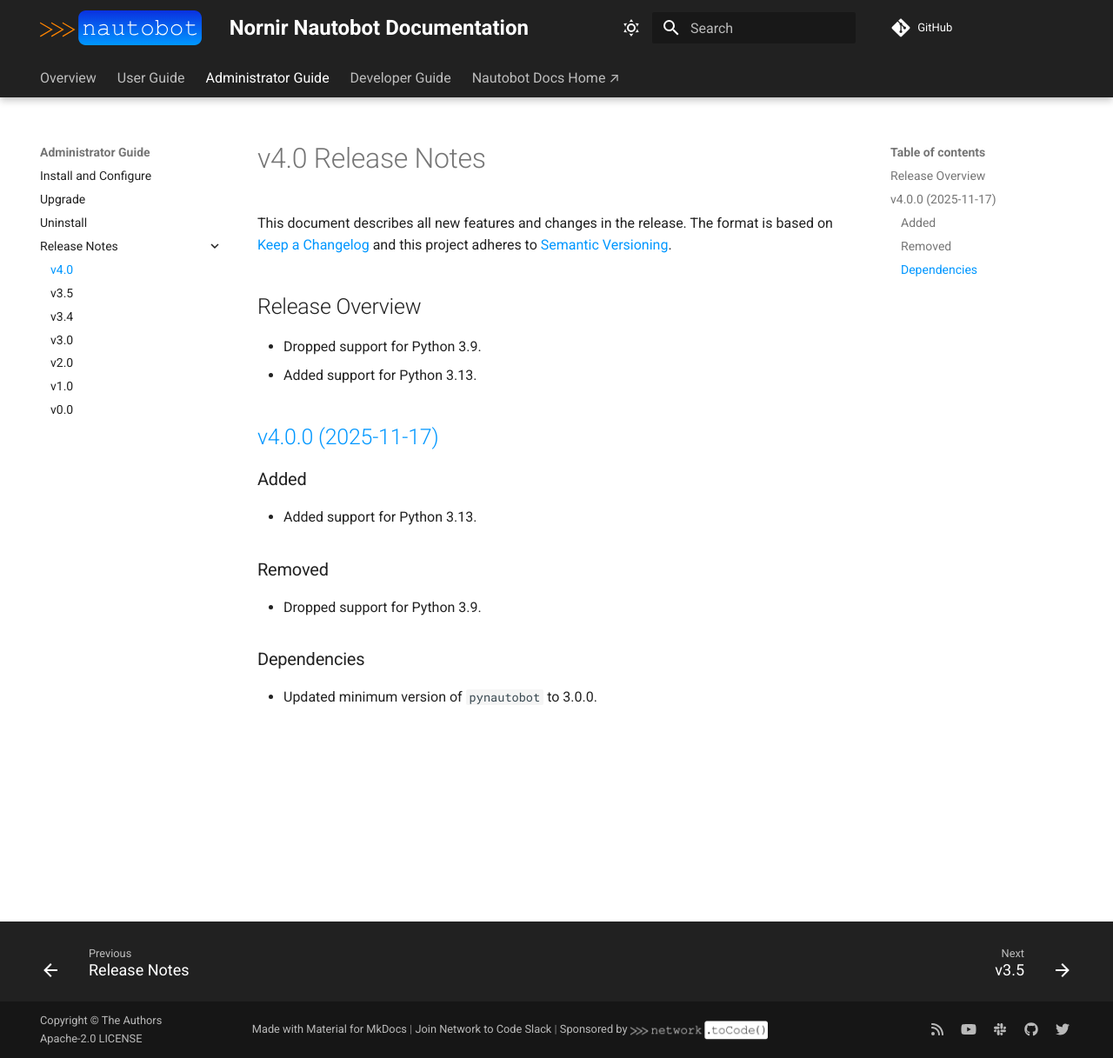
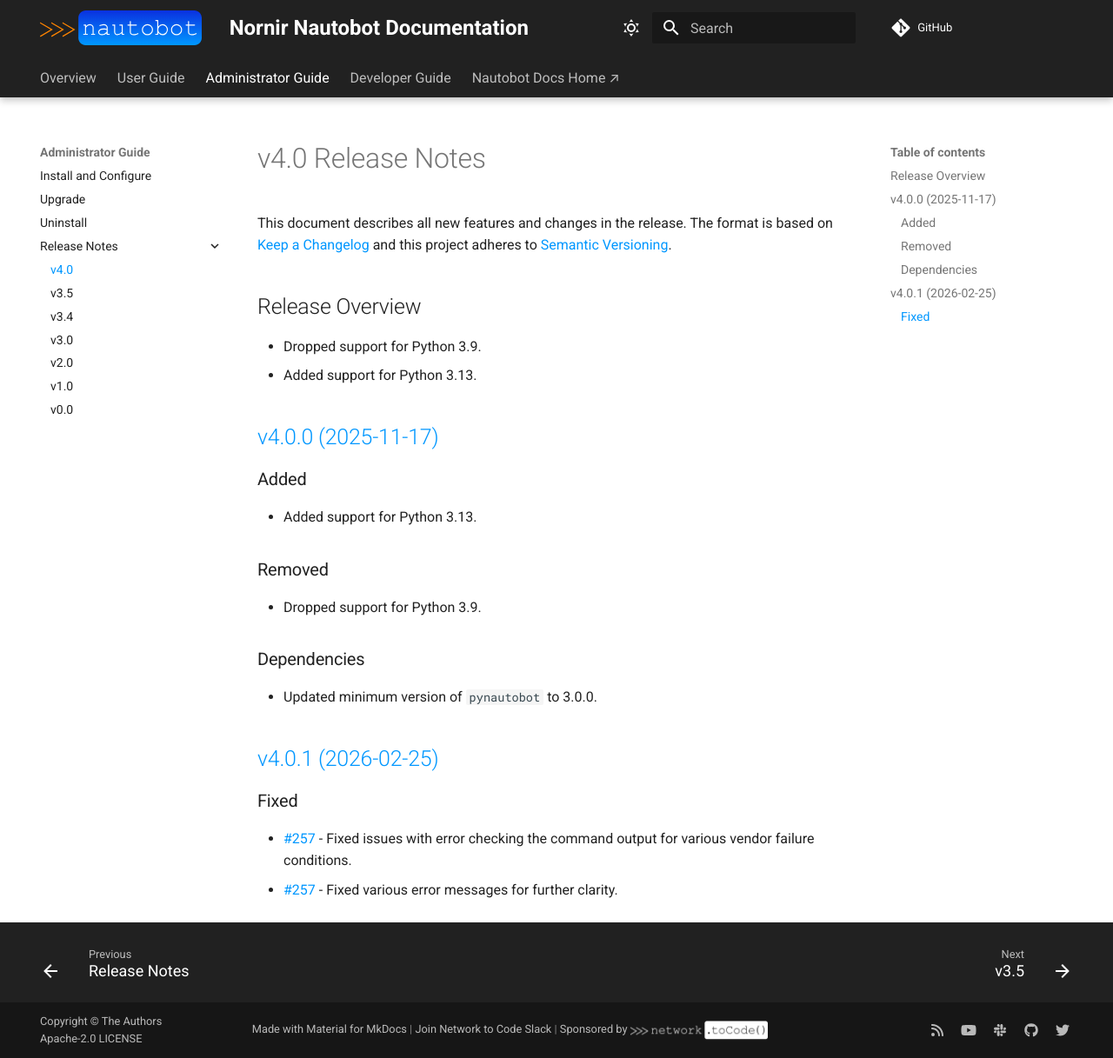
Before and after one commit to nautobot/nornir-nautobot, an MkDocs documentation site: the page built from docs/admin/release_notes/version_4.0.md, in a window 1280 px wide and 1217 px high. Shown: the whole window at 87% size. Built offline with MkDocs 1.6.1 and Material for MkDocs 9.7.7, drawn with Linux system fonts in a browser that asks for light colours; comment, search, counter and statistics services are not loaded.

Commit message:
Release 4.0.1 to develop (#263)
* Release v4.0.1

```diff
--- a/docs/admin/release_notes/version_4.0.md
+++ b/docs/admin/release_notes/version_4.0.md
@@ -21,3 +21,10 @@
 ### Dependencies
 
 - Updated minimum version of `pynautobot` to 3.0.0.
+
+## [v4.0.1 (2026-02-25)](https://github.com/networktocode/nornir-nautobot/releases/tag/v4.0.1)
+
+### Fixed
+
+- [#257](https://github.com/nautobot/nornir-nautobot/issues/257) - Fixed issues with error checking the command output for various vendor failure conditions.
+- [#257](https://github.com/nautobot/nornir-nautobot/issues/257) - Fixed various error messages for further clarity.
--- a/pyproject.toml
+++ b/pyproject.toml
@@ -1,6 +1,6 @@
 [tool.poetry]
 name = "nornir-nautobot"
-version = "4.0.0"
+version = "4.0.2a0"
 description = "Nornir Nautobot"
 authors = ["Network to Code, LLC <opensource@networktocode.com>"]
 readme = "README.md"
```
Also changed, not shown: 1 other file.
